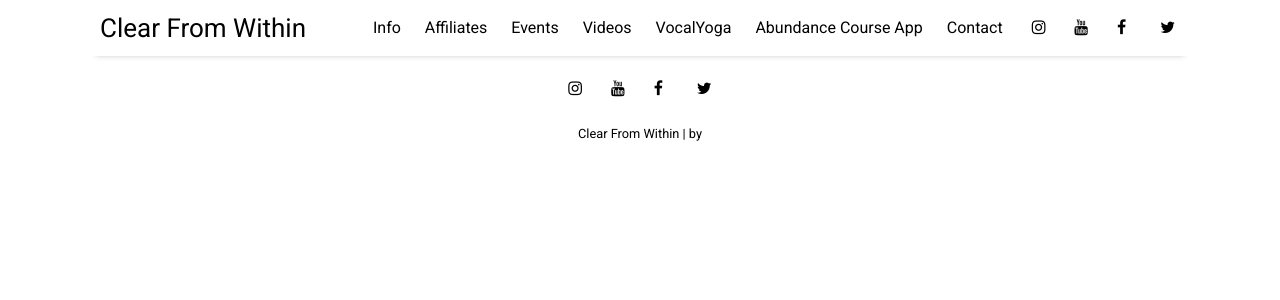
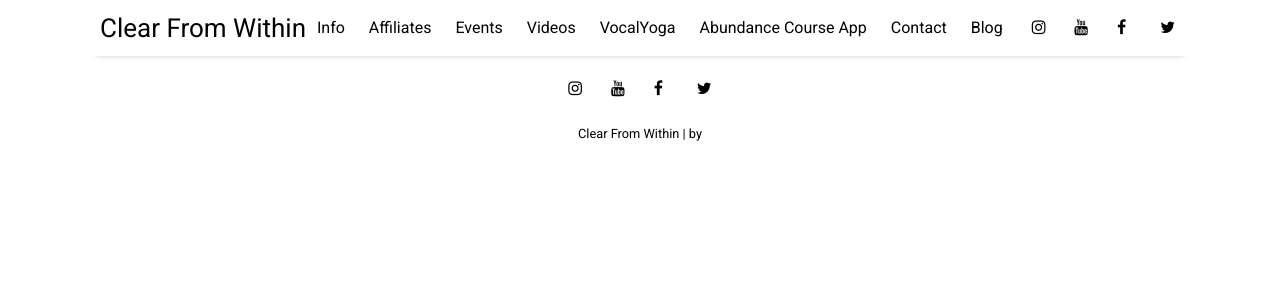
Before and after one commit to clearfromwithin/clearfromwithin.github.io, a Jekyll site: the page built from pages/sample-posts.md, in a window 1280 px wide. Shown: the top 300 px of the page. Built offline with Jekyll 4.4.1, drawn with Linux system fonts in a browser that asks for light colours; nearby versions of some CDN libraries.

Commit message:
Update settings.yml

```diff
--- a/_data/settings.yml
+++ b/_data/settings.yml
@@ -37,6 +37,7 @@ menu:
 - {name: 'VocalYoga',             url: 'vocalyoga'}
 - {name: 'Abundance Course App',  url: 'abundancecourse'}
 - {name: 'Contact',               url: 'contact'}
+- {name: 'Blog',                  url: 'blog'}
 
 # Available social icons are powered by Font Awesome, so you can use any icon that they offer
 social:
```
